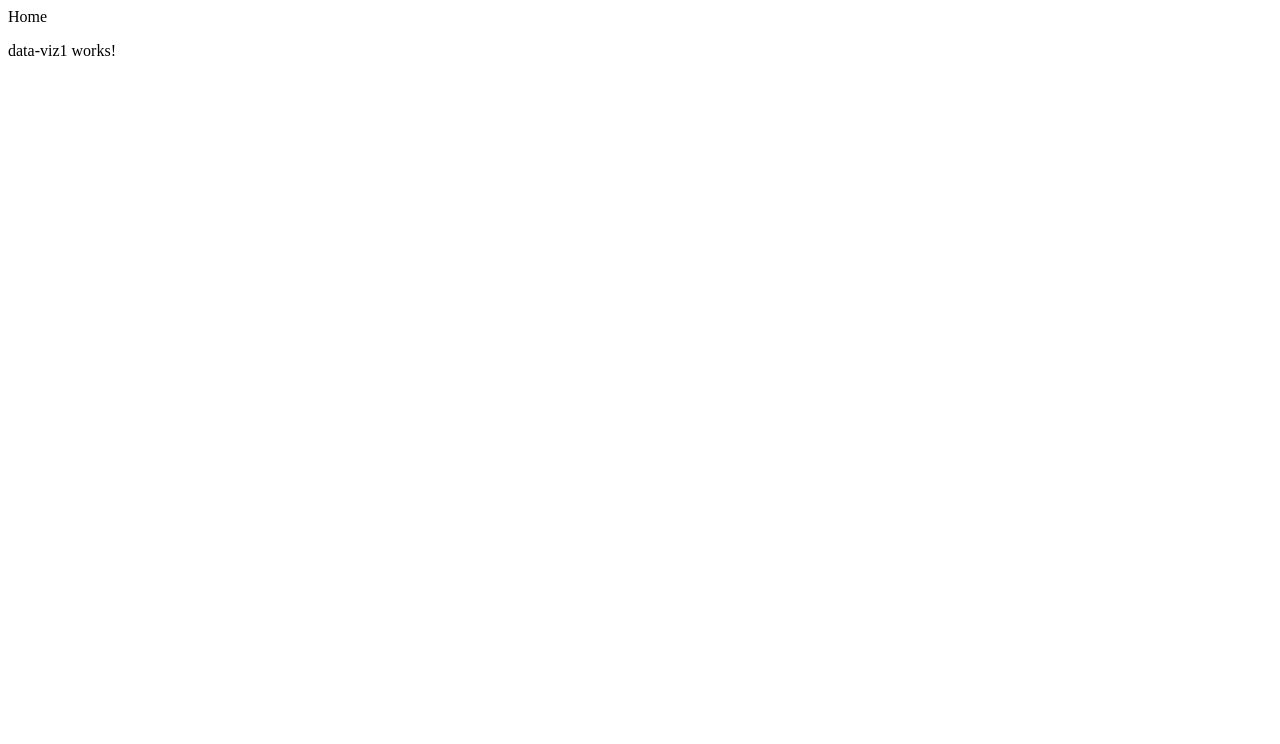
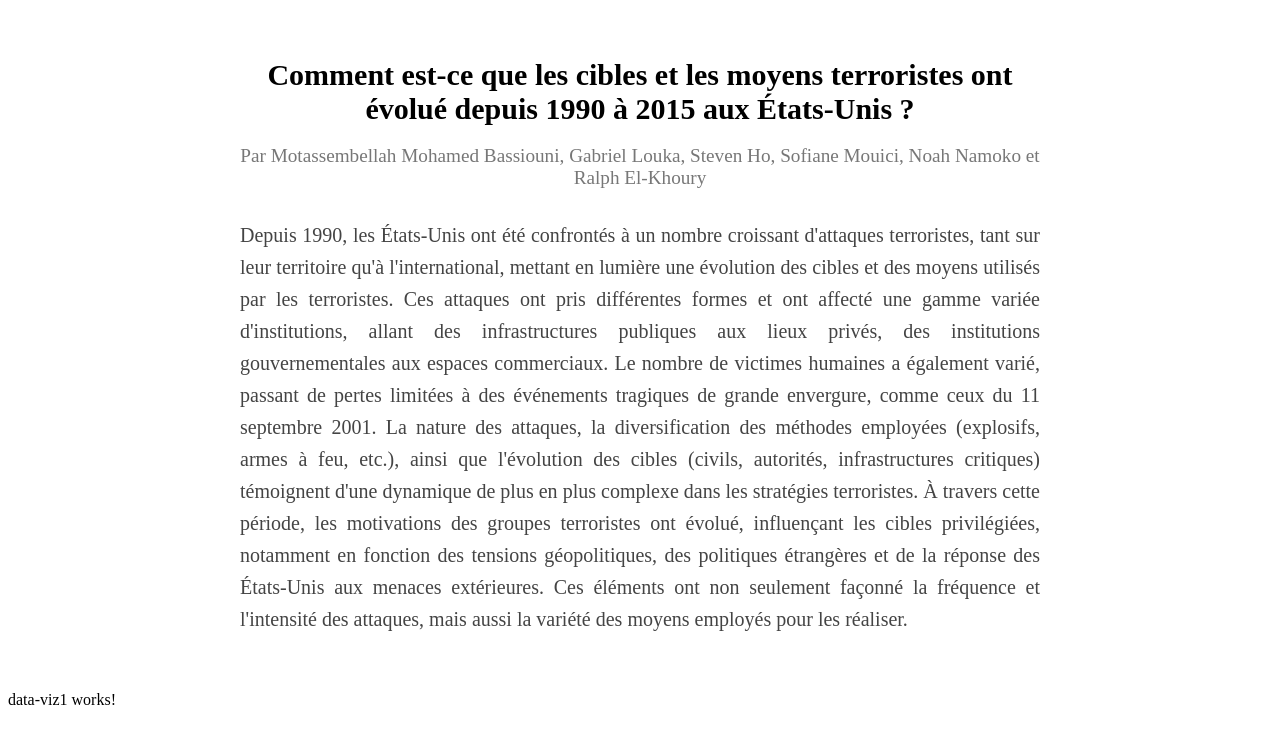
Before and after one commit to GabrielLouka/INF8808-Projet, an Angular app: page / in a window 1280 px wide. Shown: the top 744 px of the page. Built offline with nearby package versions, Linux system fonts and the light colour scheme.

Commit message:
intro component

```diff
--- /dev/null
+++ b/src/app/components/introduction-section/introduction-section.component.html
@@ -0,0 +1,10 @@
+<!-- src/app/introduction/introduction.component.html -->
+<div class="introduction">
+    <h1 class="question"><strong>Comment est-ce que les cibles et les moyens terroristes ont évolué depuis 1990 à 2015 aux États-Unis ?</strong></h1>
+    <p class="authors">Par Motassembellah Mohamed Bassiouni, Gabriel Louka, Steven Ho, Sofiane Mouici, Noah Namoko et Ralph El-Khoury</p>
+    <p class="description">
+        Depuis 1990, les États-Unis ont été confrontés à un nombre croissant d'attaques terroristes, tant sur leur territoire qu'à l'international, mettant en lumière une évolution des cibles et des moyens utilisés par les terroristes. Ces attaques ont pris différentes formes et ont affecté une gamme variée d'institutions, allant des infrastructures publiques aux lieux privés, des institutions gouvernementales aux espaces commerciaux. Le nombre de victimes humaines a également varié, passant de pertes limitées à des événements tragiques de grande envergure, comme ceux du 11 septembre 2001. La nature des attaques, la diversification des méthodes employées (explosifs, armes à feu, etc.), ainsi que l'évolution des cibles (civils, autorités, infrastructures critiques) témoignent d'une dynamique de plus en plus complexe dans les stratégies terroristes.
+        À travers cette période, les motivations des groupes terroristes ont évolué, influençant les cibles privilégiées, notamment en fonction des tensions géopolitiques, des politiques étrangères et de la réponse des États-Unis aux menaces extérieures. Ces éléments ont non seulement façonné la fréquence et l'intensité des attaques, mais aussi la variété des moyens employés pour les réaliser.
+    </p>
+
+  </div>
--- /dev/null
+++ b/src/app/components/introduction-section/introduction-section.component.scss
@@ -0,0 +1,38 @@
+.introduction {
+  max-width: 800px;
+  margin: 0 auto;
+  padding: 20px;
+  text-align: center;
+
+  h1 {
+    font-size: 2.5rem;
+    color: #333;
+    margin-bottom: 10px;
+  }
+
+  h2 {
+    font-size: 2rem;
+    color: #555;
+    margin-bottom: 20px;
+  }
+
+  .authors {
+    font-size: 1.2rem;
+    color: #777;
+    margin-bottom: 30px;
+  }
+
+  .description {
+    font-size: 1rem;
+    color: #444;
+    line-height: 1.6;
+    font-size: 20px;
+    text-align: justify;
+  }
+
+  .question {
+    font-size: 30px;
+    color: #000000;
+    margin-top: 30px;
+  }
+}
--- a/src/app/pages/home-page/home-page.component.html
+++ b/src/app/pages/home-page/home-page.component.html
@@ -1,3 +1,2 @@
-Home
-
+<app-introduction-section></app-introduction-section>
 <app-data-viz1 />
--- a/src/app/pages/home-page/home-page.component.ts
+++ b/src/app/pages/home-page/home-page.component.ts
@@ -1,9 +1,10 @@
 import { Component } from '@angular/core';
 import { DataViz1Component } from '../../components/data-viz1/data-viz1.component';
+import { IntroductionSectionComponent } from "../../components/introduction-section/introduction-section.component";
 
 @Component({
     selector: 'app-home-page',
-    imports: [DataViz1Component],
+    imports: [DataViz1Component, IntroductionSectionComponent],
     templateUrl: './home-page.component.html',
     styleUrl: './home-page.component.scss',
 })
```
Also changed, not shown: src/app/components/introduction-section/introduction-section.component.ts (added, +11 -0 lines), 1 other file (tests, documents, lock files or other folders).
